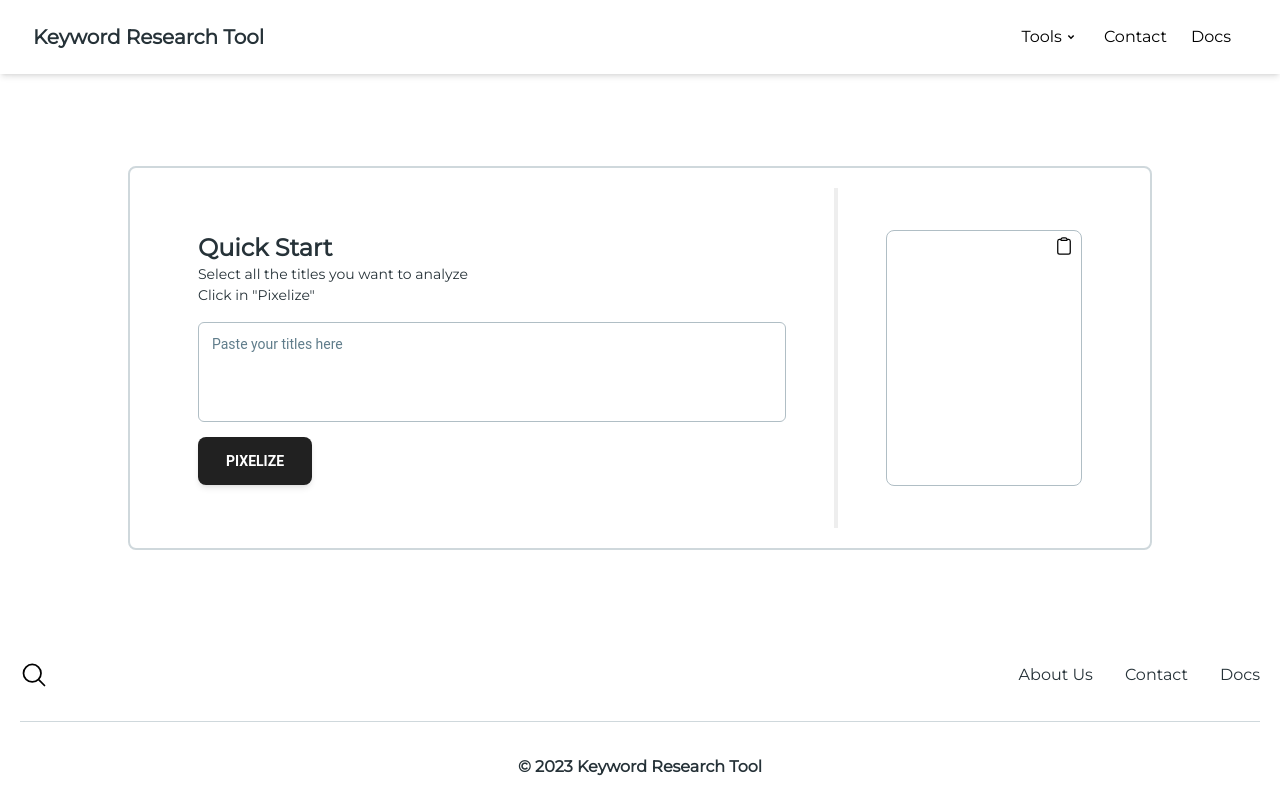
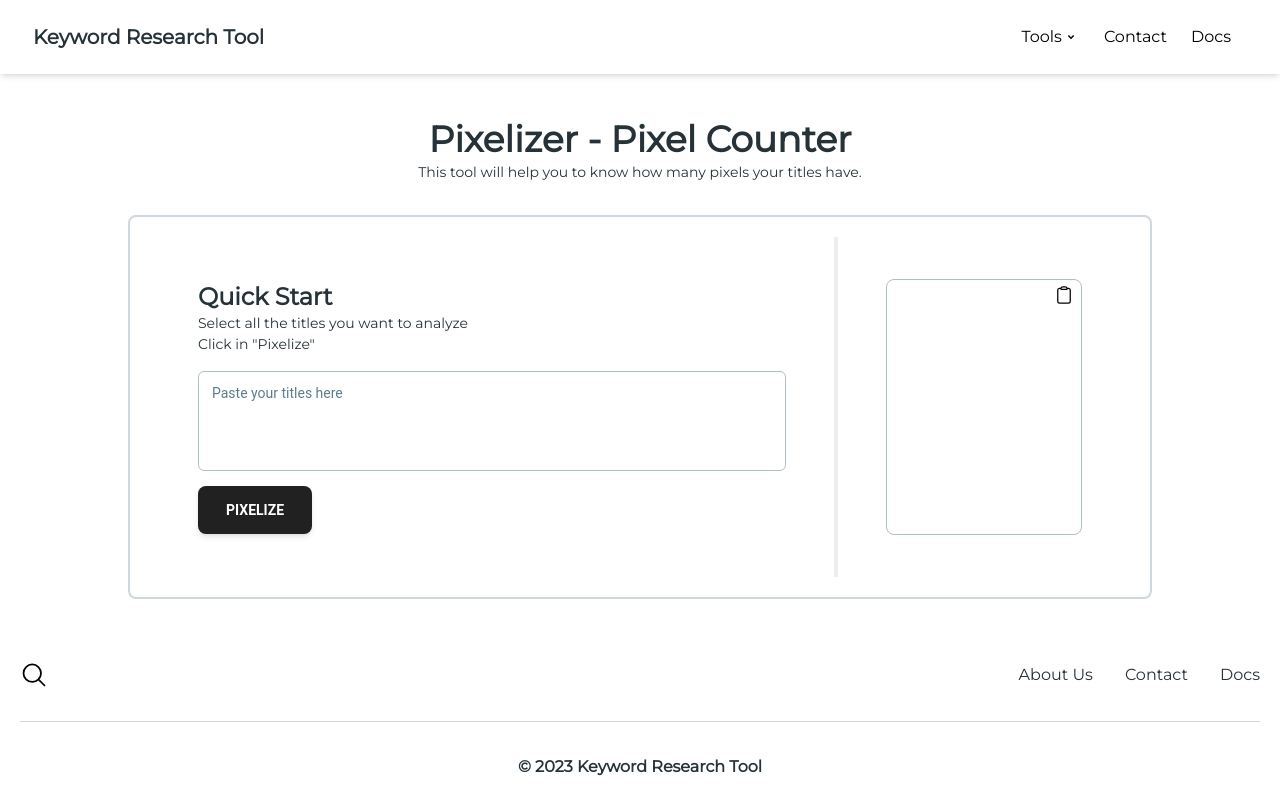
Before and after one commit to MarioDevv/Keyword-Tool, a React (Vite) app: page /pixelator in a window 1280 px wide. Built offline with nearby package versions, Linux system fonts and the light colour scheme.

Commit message:
Add title

```diff
--- a/src/components/pixelator/Pixelizer.jsx
+++ b/src/components/pixelator/Pixelizer.jsx
@@ -32,6 +32,12 @@ const Pixelizer = () => {
 
     return (
         <div className="flex flex-col items-center justify-center w-full">
+            <Typography color="blue-gray" variant="h2" className="font-mon">
+                Pixelizer - Pixel Counter
+            </Typography>
+            <Typography color="blue-gray" variant="small" className="mb-8 font-mon">
+                This tool will help you to know how many pixels your titles have.
+            </Typography>
             <div className="flex w-4/5 p-5 border-2 rounded-lg h-96 border-blue-gray-100 justify-evenly">
                 <form className="flex flex-col justify-center w-3/5">
                     <Typography color="blue-gray" variant="h4" className="font-mon">
```
